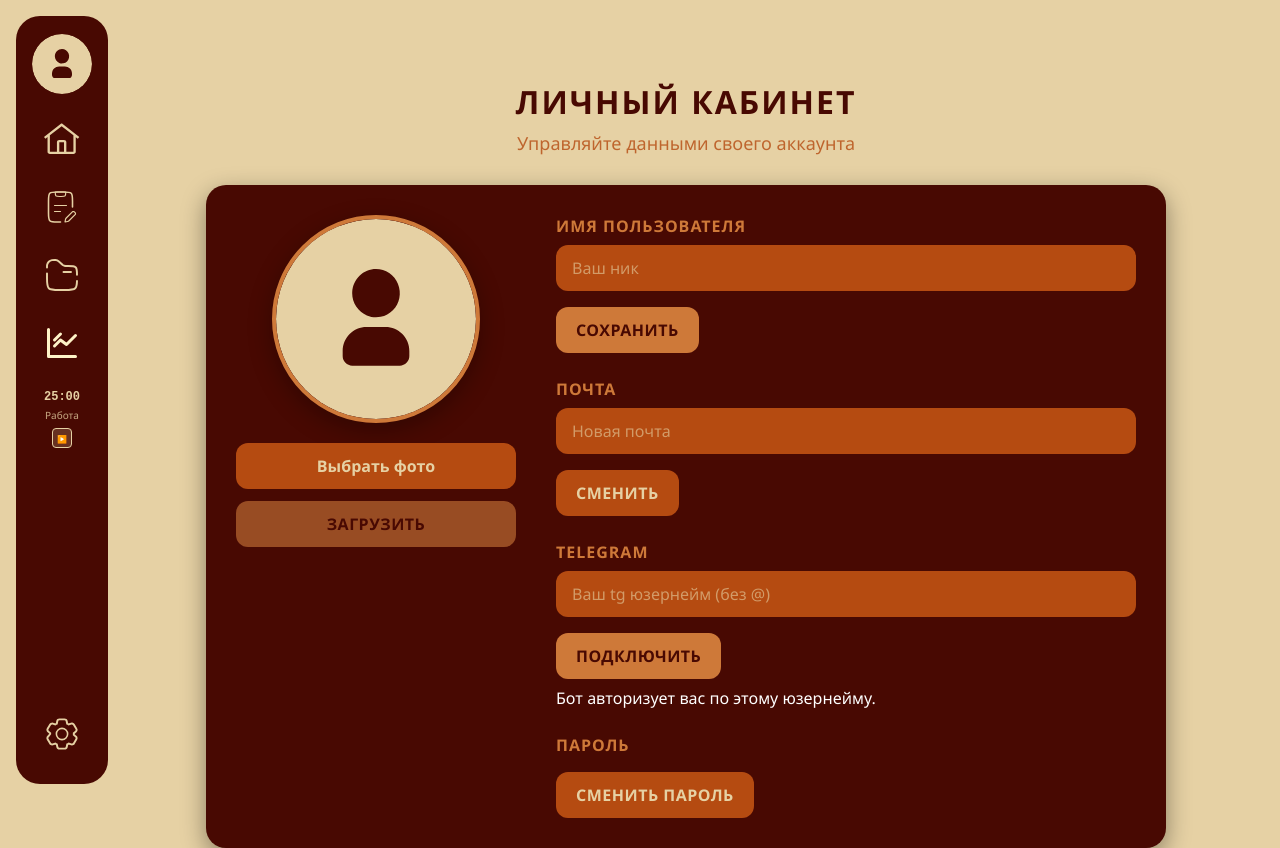
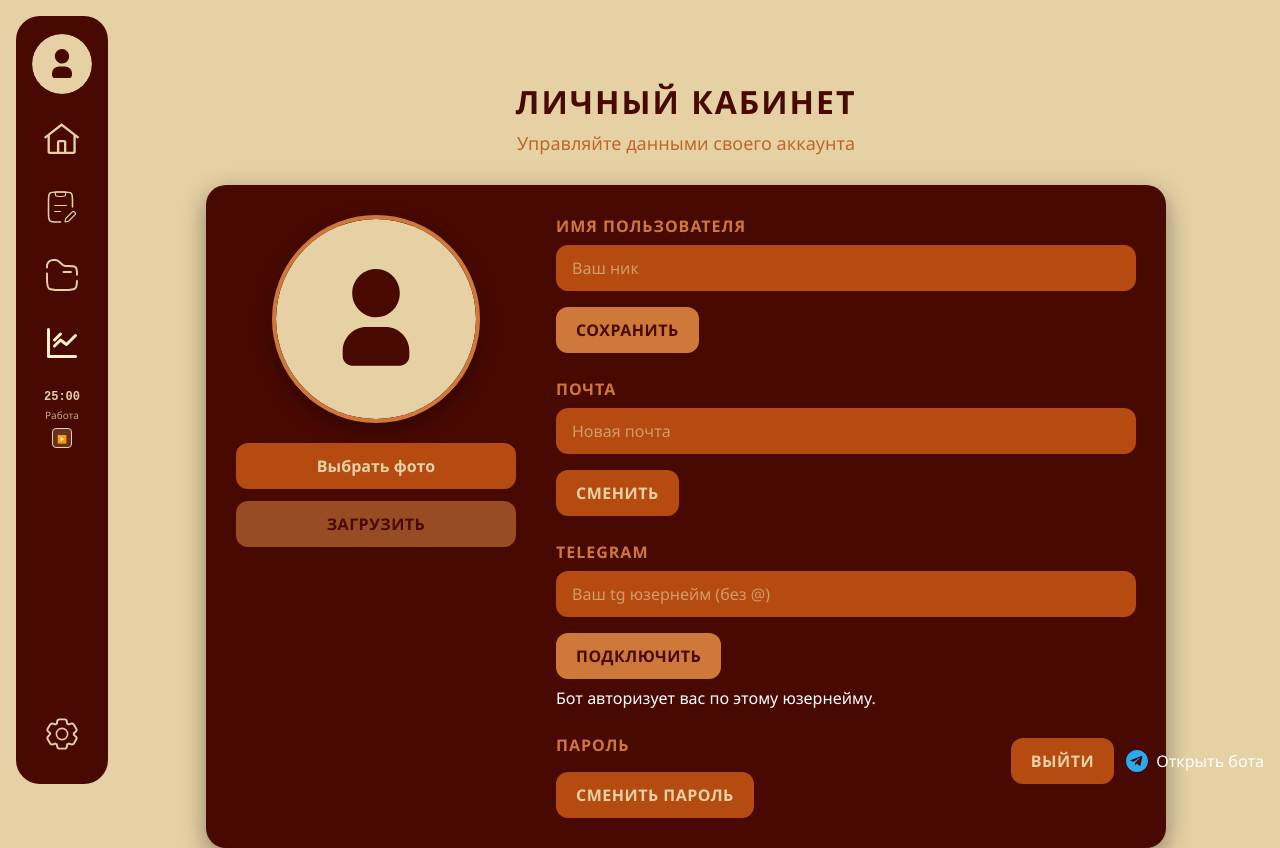
Before and after one commit to Yana1312/Task-management-system, a Vue app in the folder site_vue/: page /profile in a window 1280 px wide. Built offline with nearby package versions, Linux system fonts and the light colour scheme.

Commit message:
добавил кнопку выйти из профиля и ссылку на бота

```diff
--- a/site_vue/src/views/Profile.vue
+++ b/site_vue/src/views/Profile.vue
@@ -3,6 +3,22 @@
     <div class="profile-header">
       <h1 class="title">Личный кабинет</h1>
       <p class="subtitle">Управляйте данными своего аккаунта</p>
+      <div class="profile-actions">
+        <button class="btn" @click="logout">Выйти</button>
+        <a
+          href="https://t.me/uksivt_wizard_bot"
+          class="telegram-link"
+          target="_blank"
+          rel="noopener"
+          aria-label="Открыть бота в Telegram"
+          style="display:flex; align-items:center; gap:8px; text-decoration:none;"
+        >
+          <svg width="22" height="22" viewBox="0 0 24 24" fill="none" xmlns="http://www.w3.org/2000/svg">
+            <path d="M12 0C5.372 0 0 5.372 0 12c0 6.627 5.372 12 12 12s12-5.373 12-12C24 5.372 18.628 0 12 0zm5.77 7.6-1.94 9.146c-.146.66-.538.82-1.088.51l-3-2.21-1.447 1.395c-.16.16-.293.293-.6.293l.214-3.04 5.54-5.01c.24-.214-.053-.333-.373-.12l-6.846 4.317-2.948-.92c-.64-.2-.653-.64.133-.946l11.51-4.44c.533-.2 1 .127.833.973z" fill="#2AABEE"/>
+          </svg>
+          <span style="color: inherit;">Открыть бота</span>
+        </a>
+      </div>
     </div>
 
     <section class="profile-card">
@@ -464,4 +480,41 @@ onUnmounted(() => {
   try { authSubscription?.unsubscribe() } catch {}
   window.removeEventListener('storage', onStorage)
 })
+
+async function logout() {
+  try {
+    await supabase.auth.signOut()
+  } catch (e) {
+    console.error('[Profile] signOut error:', e)
+  }
+  try {
+    localStorage.clear()
+  } catch {}
+  // Перенаправим на главную страницу приложения
+  window.location.href = '/'
+}
 </script>
+
+<style scoped>
+.profile-actions {
+  position: fixed;
+  right: 16px;
+  bottom: 16px;
+  display: flex;
+  gap: 12px;
+  align-items: center;
+  z-index: 1000;
+}
+/* Белый цвет текста ссылки Telegram */
+.telegram-link,
+.telegram-link span {
+  color: #ffffff;
+}
+@media (max-width: 640px) {
+  .profile-actions {
+    right: 12px;
+    bottom: 12px;
+    gap: 10px;
+  }
+}
+</style>
```
